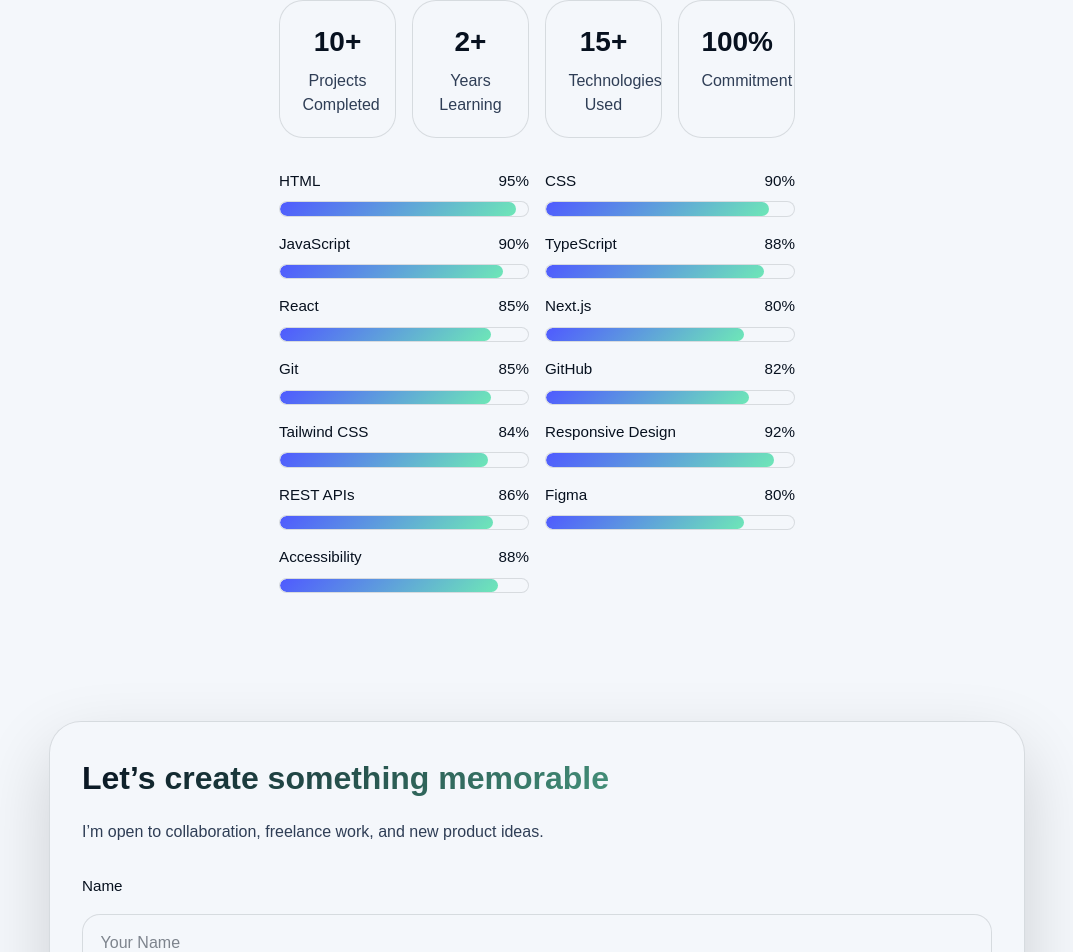
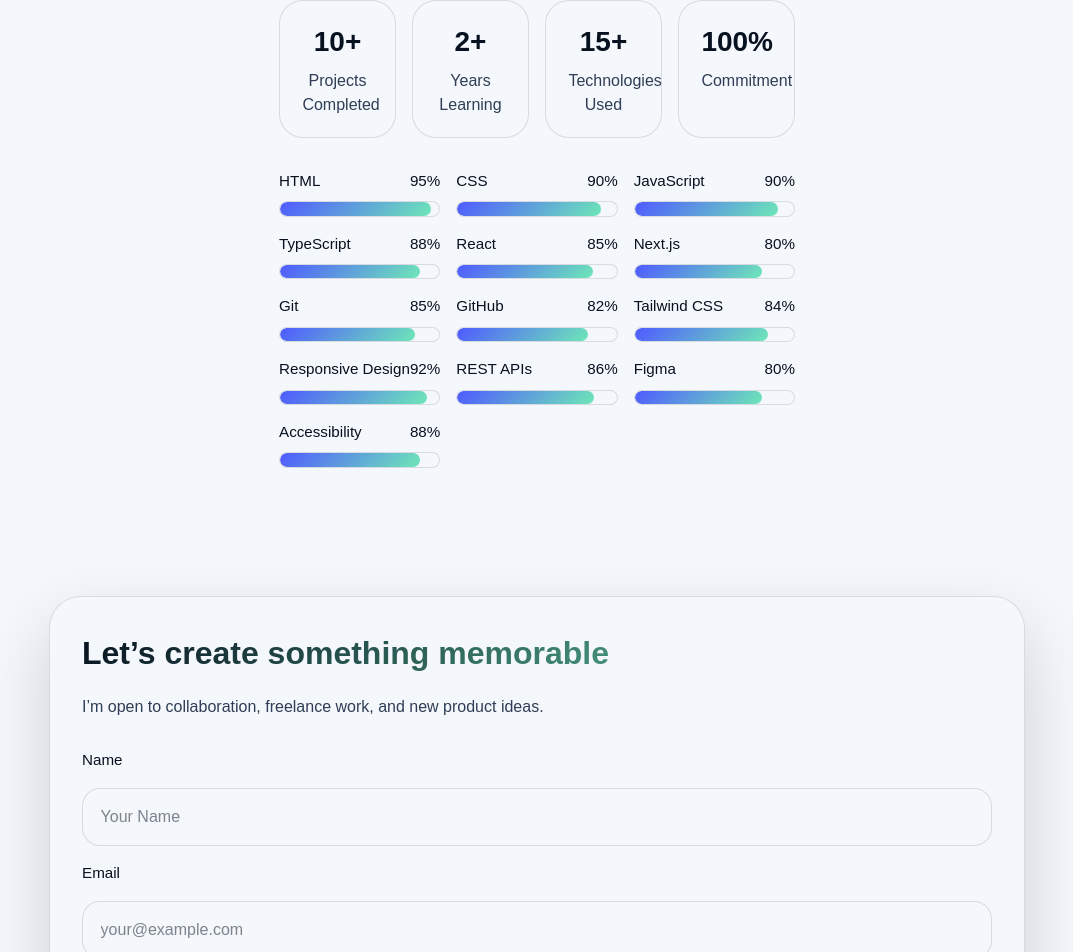
Before and after one commit to Lekan101/landingPage, a Next.js app: page / in a window 1280 px wide. Shown: the part 3185-4137 px from the top of the page, without its empty margins (103-1176 px from the left). Built offline with nearby package versions, Linux system fonts and the light colour scheme.

Commit message:
Update page.module.css

```diff
--- a/app/page.module.css
+++ b/app/page.module.css
@@ -552,7 +552,7 @@ html {
 
 .skillBarGrid {
   display: grid;
-  grid-template-columns: repeat(2, 1fr);
+  grid-template-columns: repeat(3, 1fr);
   gap: 1rem;
 }
 
```
